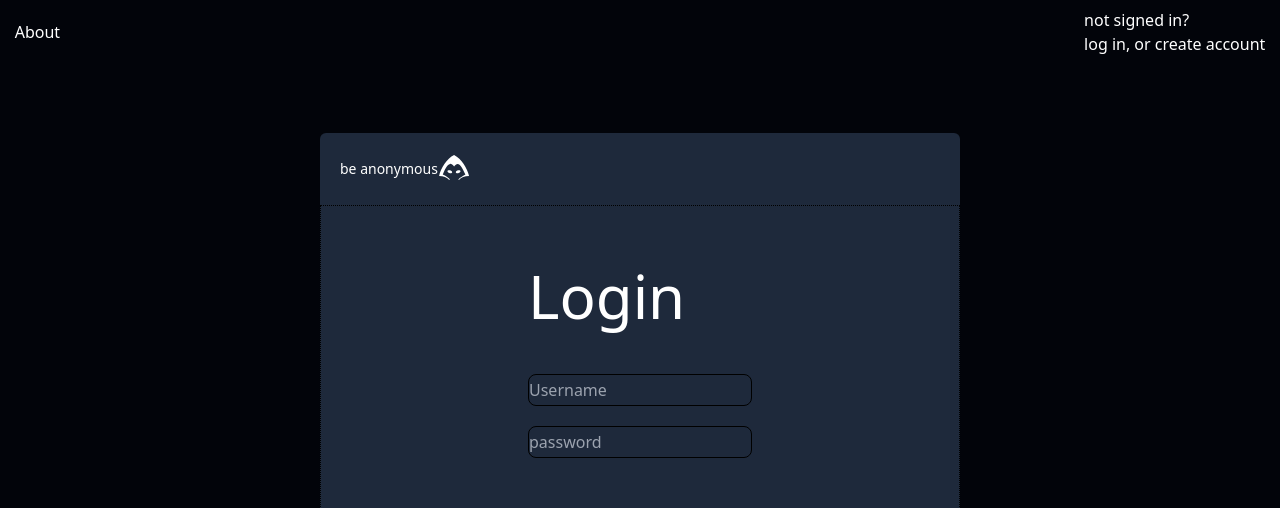
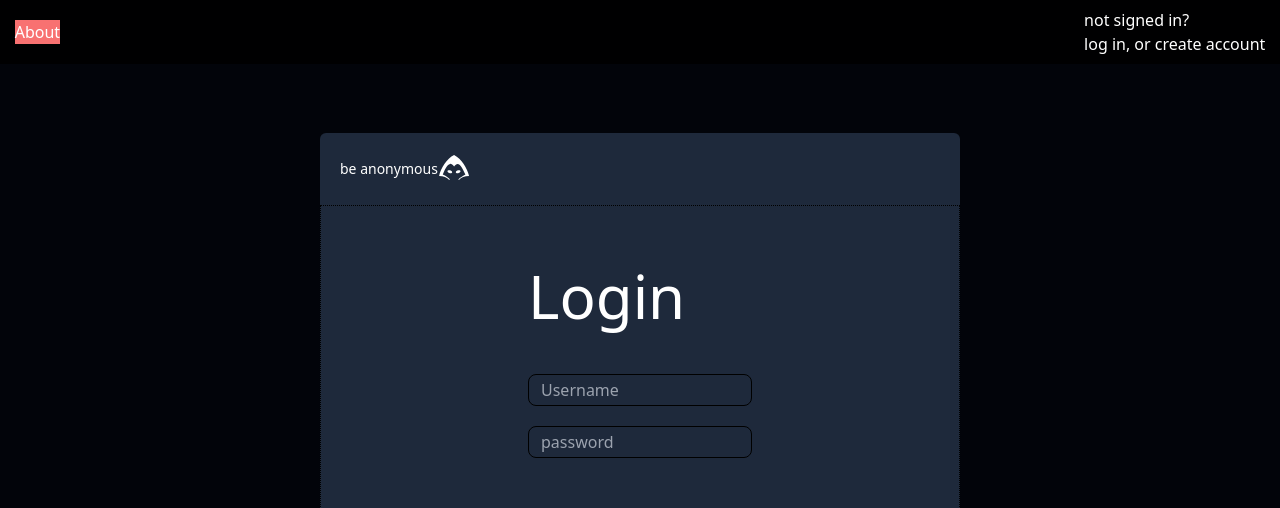
Before and after one commit to M4x29/Jot, a Next.js app in the folder react_notes/: page / in a window 1280 px wide. Both pictures are taken after a click on the button "log in, or create account". Shown: the top 508 px of the page. Built offline with nearby package versions, Linux system fonts and the light colour scheme.

Commit message:
begynte på about componenten

```diff
--- /dev/null
+++ b/react_notes/src/components/about/about.jsx
@@ -0,0 +1,14 @@
+import {react} from "react";
+import Nav from "@/components/nav/nav"
+import React from "react";
+
+export function About({ setaboutClicked }) {
+  return (
+    <div className=" h-screen flex flex-col h-sreeen justify-center items-center w-screen">
+
+        <button onClick={() => setaboutClicked(false)}>Close</button>
+      <p>About content goes here</p>
+
+    </div>
+  );
+}
--- a/react_notes/src/components/login_register/login/login.jsx
+++ b/react_notes/src/components/login_register/login/login.jsx
@@ -10,12 +10,14 @@ export default function Login({ setloginButtonClicked }) {
     setclicked(true);
     console.log("the function ran");
   }
+
+  const inputStyles ="outline-none text-black rounded-lg bg-transparent border border-black h-8 w-56 pl-3"
   return (
     <div className="absolute w-1/2 h-full flex flex-col  justify-center ">
       <div className="flex flex-col h-2/3 bg-slate-800 rounded-md ">
         <button
           onClick={() => setloginButtonClicked(false)}
-          className="hover:text-green-300 w-fit h-fit flex justify-start text-sm p-5 items-center hover:border-s-2"
+          className="hover:text-green-300 w-fit h-fit flex justify-start text-sm p-5 items-center hover:border-s-2 border-green-400"
         >
           be anonymous
           <GiHood className="hover:text-green w-8 h-8" />
@@ -26,17 +28,17 @@ export default function Login({ setloginButtonClicked }) {
           className="flex flex-col w-full h-full justify-start gap-3 items-center border border-dotted border-black"
         >
           <div className="h-12"></div>
-          <section className="flex flex-col justify-start  w-fit gap-5">
+          <section className="flex flex-col justify-start  w-fit gap-5"> {/* tror egt ikke section taggen er nødvendig, men nå er den her */}
             <h1 className="justify-center text-6xl bold ">Login</h1>
             <div className="h-2"></div>
             <input
               type="text"
-              className="outline-none text-black rounded-lg bg-transparent border border-black h-8 w-56"
+              className={inputStyles}
               placeholder="Username"
             />
             <input
               type="text"
-              className="outline-none text-black rounded-lg bg-transparent border border-black h-8 w-56"
+              className={inputStyles} /* backtick og dollar tegn er ikke nødvendig ha! */
               placeholder="password"
             />
           </section>
--- /dev/null
+++ b/react_notes/src/components/nav/nav.jsx
@@ -0,0 +1,34 @@
+// fix for about component
+// ikke ha en nav component, skriv rett inn i index.js. Da kan about komponenten blir conditional rendered i index og da dukke opp utenfor navbaren.
+import {useState} from "react"
+import {About} from "@/components/about/about"
+import NotesForm from "@/components/notesform"
+
+
+export default function Nav({setloginButtonClicked}){
+
+const [aboutClicked, setaboutClicked] = useState(false)
+
+function checkIfAboutClicked(){
+    setaboutClicked(true)
+    console.log("func ran")
+}
+
+    return(
+<nav className="flex flex-row  w-full h-16 justify-center items-center bg-transparent/90">
+          <button className="bg-red-400"
+          onClick={()=> checkIfAboutClicked()}>About</button>
+          { aboutClicked ? (<About setaboutClicked={setaboutClicked} /> ):(null)}
+
+          <div className="spacer w-4/5"></div>
+          <div className="flex flex-col">
+            <div> not signed in?</div>
+            <button
+              onClick={() => setloginButtonClicked(true) }
+              className="hover:text-green-400"
+            >
+              log in, or create account
+            </button>
+          </div>
+        </nav>)
+}
--- a/react_notes/src/pages/index.js
+++ b/react_notes/src/pages/index.js
@@ -1,10 +1,11 @@
 import React from "react";
 import NotesForm from "@/components/notesform";
 import Login from "@/components/login_register/login/login";
+import Nav from "@/components/nav/nav"
+import { useState } from "react";
 
 function App() {
-  const [loginButtonclicked, setloginButtonClicked] = React.useState(false);
-  //atest
+  const [loginButtonclicked, setloginButtonClicked] =useState(false);
   return (
     <>
       <div
@@ -12,19 +13,7 @@ function App() {
           "flex flex-col  items-center w-screen h-full bg-primary text-white"
         }
       >
-        <nav className="flex flex-row  w-full h-16 justify-center items-center">
-          <div>About</div>
-          <div className="spacer w-4/5"></div>
-          <div className="flex flex-col">
-            <div> not signed in?</div>
-            <button
-              onClick={() => setloginButtonClicked(true)}
-              className="hover:text-green-400"
-            >
-              log in, or create account
-            </button>
-          </div>
-        </nav>
+        <Nav setloginButtonClicked={setloginButtonClicked}/>
 
         {loginButtonclicked ? (
           <Login setloginButtonClicked={setloginButtonClicked} />
```
